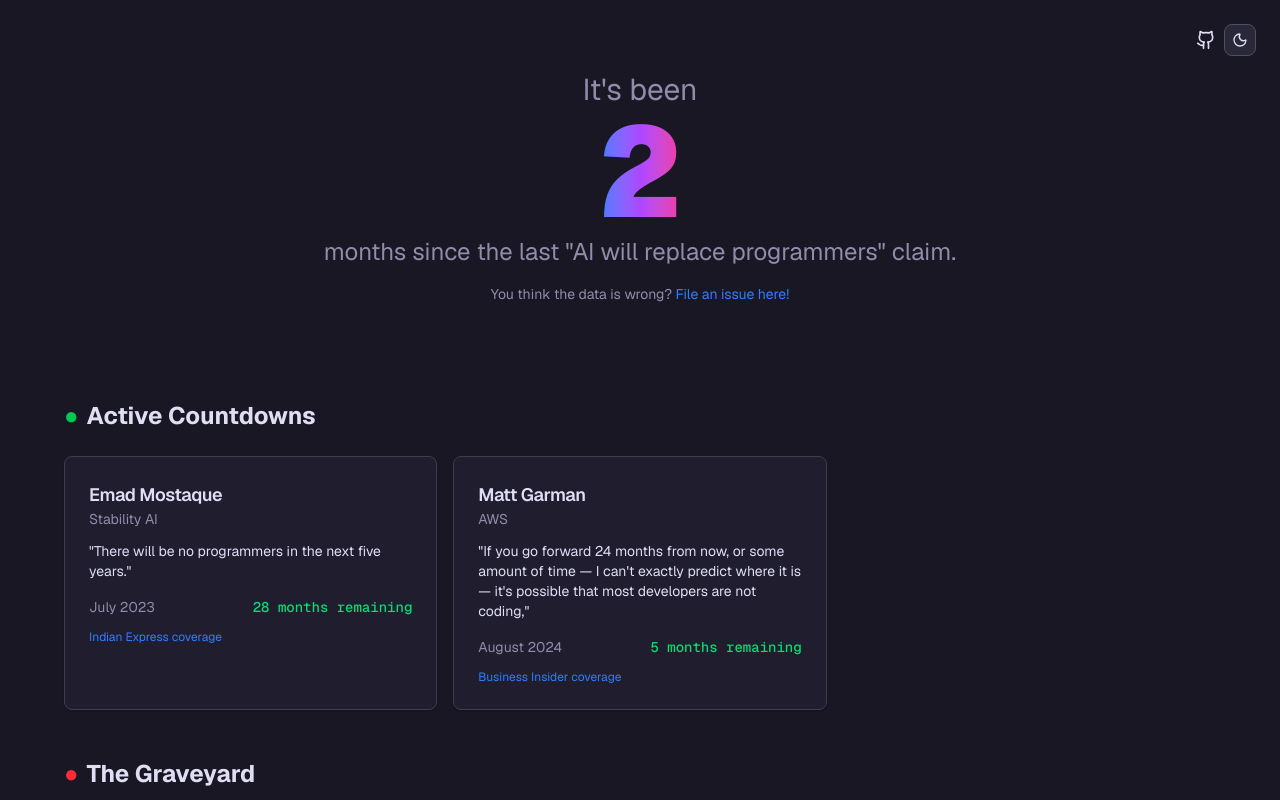
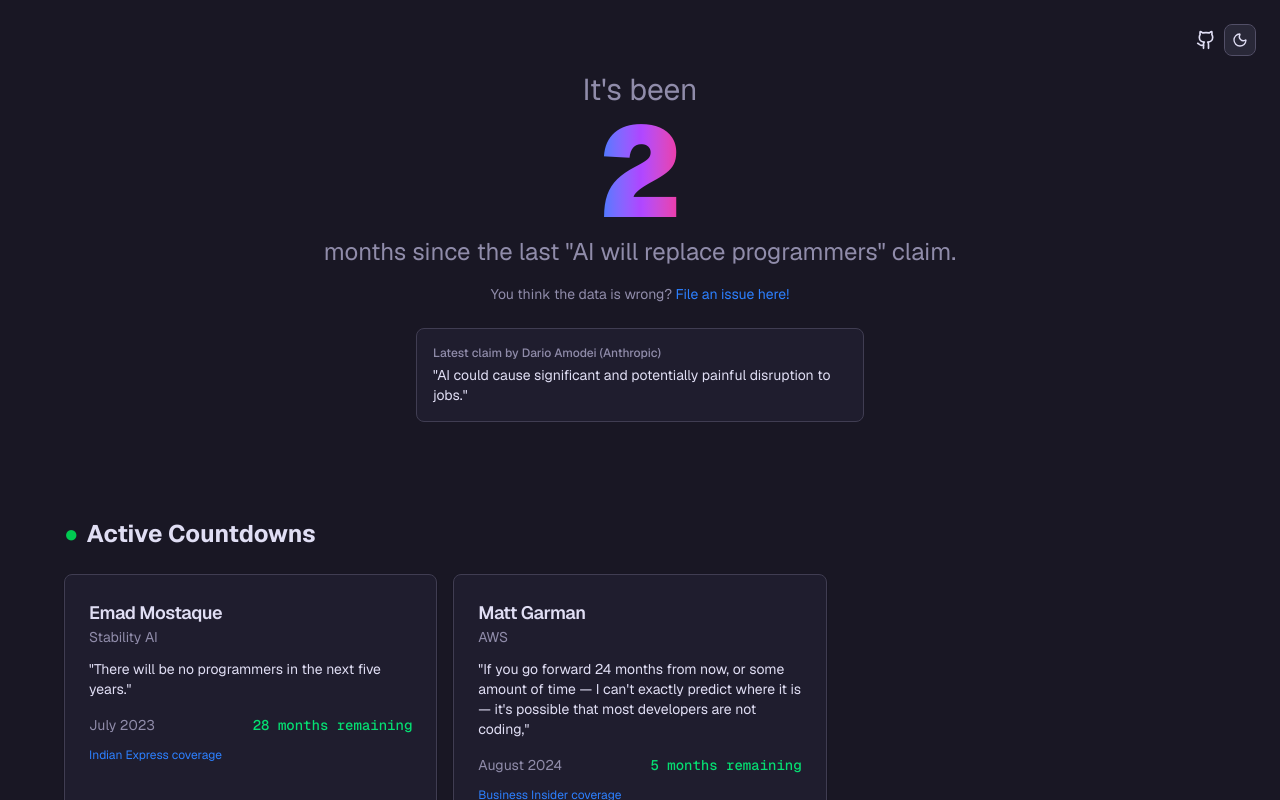
Before and after one commit to prathamdupare/ceo-hype-tracker, a Next.js app: page / in a window 1280 px wide. Shown: the top 800 px of the page. Built offline with nearby package versions, Linux system fonts and the light colour scheme.

Commit message:
Add latest claim card with smooth scroll to table

```diff
--- a/app/globals.css
+++ b/app/globals.css
@@ -7,36 +7,36 @@
 :root {
   --background: oklch(0.9699 0.0113 71.8999);
   --foreground: oklch(0.4597 0.0629 289.5561);
-    --card: oklch(0.9870 0.0107 76.6004);
+  --card: oklch(0.987 0.0107 76.6004);
   --card-foreground: oklch(0.4597 0.0629 289.5561);
   --popover: oklch(0.9389 0.0145 64.3381);
   --popover-foreground: oklch(0.4597 0.0629 289.5561);
   --primary: oklch(0.4597 0.0629 289.5561);
   --primary-foreground: oklch(0.9699 0.0113 71.8999);
-    --secondary: oklch(0.8920 0.0057 31.0551);
+  --secondary: oklch(0.892 0.0057 31.0551);
   --secondary-foreground: oklch(0.4597 0.0629 289.5561);
   --muted: oklch(0.9502 0.0101 58.2141);
   --muted-foreground: oklch(0.5768 0.0458 291.0006);
   --accent: oklch(0.9389 0.0145 64.3381);
   --accent-foreground: oklch(0.4597 0.0629 289.5561);
   --destructive: oklch(0.5989 0.1071 2.6555);
-    --border: oklch(0.8431 0.0060 333.9975);
-    --input: oklch(0.8920 0.0057 31.0551);
-    --ring: oklch(0.6171 0.0738 305.6980);
+  --border: oklch(0.8431 0.006 333.9975);
+  --input: oklch(0.892 0.0057 31.0551);
+  --ring: oklch(0.6171 0.0738 305.698);
   --chart-1: oklch(0.7555 0.1459 69.7433);
   --chart-2: oklch(0.5989 0.1071 2.6555);
-    --chart-3: oklch(0.4909 0.0770 227.9983);
+  --chart-3: oklch(0.4909 0.077 227.9983);
   --chart-4: oklch(0.6289 0.0661 210.1228);
-    --chart-5: oklch(0.6171 0.0738 305.6980);
+  --chart-5: oklch(0.6171 0.0738 305.698);
   --radius: 0.5rem;
-    --sidebar: oklch(0.9870 0.0107 76.6004);
+  --sidebar: oklch(0.987 0.0107 76.6004);
   --sidebar-foreground: oklch(0.4597 0.0629 289.5561);
-    --sidebar-primary: oklch(0.6171 0.0738 305.6980);
+  --sidebar-primary: oklch(0.6171 0.0738 305.698);
   --sidebar-primary-foreground: oklch(0.9699 0.0113 71.8999);
   --sidebar-accent: oklch(0.9389 0.0145 64.3381);
   --sidebar-accent-foreground: oklch(0.4597 0.0629 289.5561);
-    --sidebar-border: oklch(0.8920 0.0057 31.0551);
-    --sidebar-ring: oklch(0.6171 0.0738 305.6980);
+  --sidebar-border: oklch(0.892 0.0057 31.0551);
+  --sidebar-ring: oklch(0.6171 0.0738 305.698);
   --destructive-foreground: oklch(0.9699 0.0113 71.8999);
   --font-sans: Geist, sans-serif;
   --font-serif: Georgia, serif;
@@ -51,48 +51,53 @@
   --spacing: 0.25rem;
   --shadow-2xs: 0px 1px 2px 0px hsl(0 0% 0% / 0.06);
   --shadow-xs: 0px 1px 2px 0px hsl(0 0% 0% / 0.06);
-    --shadow-sm: 0px 1px 2px 0px hsl(0 0% 0% / 0.12), 0px 1px 2px -1px hsl(0 0% 0% / 0.12);
-    --shadow: 0px 1px 2px 0px hsl(0 0% 0% / 0.12), 0px 1px 2px -1px hsl(0 0% 0% / 0.12);
-    --shadow-md: 0px 1px 2px 0px hsl(0 0% 0% / 0.12), 0px 2px 4px -1px hsl(0 0% 0% / 0.12);
-    --shadow-lg: 0px 1px 2px 0px hsl(0 0% 0% / 0.12), 0px 4px 6px -1px hsl(0 0% 0% / 0.12);
-    --shadow-xl: 0px 1px 2px 0px hsl(0 0% 0% / 0.12), 0px 8px 10px -1px hsl(0 0% 0% / 0.12);
-    --shadow-2xl: 0px 1px 2px 0px hsl(0 0% 0% / 0.30);
+  --shadow-sm:
+    0px 1px 2px 0px hsl(0 0% 0% / 0.12), 0px 1px 2px -1px hsl(0 0% 0% / 0.12);
+  --shadow:
+    0px 1px 2px 0px hsl(0 0% 0% / 0.12), 0px 1px 2px -1px hsl(0 0% 0% / 0.12);
+  --shadow-md:
+    0px 1px 2px 0px hsl(0 0% 0% / 0.12), 0px 2px 4px -1px hsl(0 0% 0% / 0.12);
+  --shadow-lg:
+    0px 1px 2px 0px hsl(0 0% 0% / 0.12), 0px 4px 6px -1px hsl(0 0% 0% / 0.12);
+  --shadow-xl:
+    0px 1px 2px 0px hsl(0 0% 0% / 0.12), 0px 8px 10px -1px hsl(0 0% 0% / 0.12);
+  --shadow-2xl: 0px 1px 2px 0px hsl(0 0% 0% / 0.3);
   --tracking-normal: 0em;
 }
 
 .dark {
-    --background: oklch(0.2134 0.0255 291.1310);
-    --foreground: oklch(0.9088 0.0299 289.9690);
+  --background: oklch(0.2134 0.0255 291.131);
+  --foreground: oklch(0.9088 0.0299 289.969);
   --card: oklch(0.2413 0.0322 289.1359);
-    --card-foreground: oklch(0.9088 0.0299 289.9690);
+  --card-foreground: oklch(0.9088 0.0299 289.969);
   --popover: oklch(0.2708 0.0423 289.2331);
-    --popover-foreground: oklch(0.9088 0.0299 289.9690);
-    --primary: oklch(0.9088 0.0299 289.9690);
-    --primary-foreground: oklch(0.2134 0.0255 291.1310);
+  --popover-foreground: oklch(0.9088 0.0299 289.969);
+  --primary: oklch(0.9088 0.0299 289.969);
+  --primary-foreground: oklch(0.2134 0.0255 291.131);
   --secondary: oklch(0.3717 0.0358 291.0973);
-    --secondary-foreground: oklch(0.9088 0.0299 289.9690);
+  --secondary-foreground: oklch(0.9088 0.0299 289.969);
   --muted: oklch(0.2512 0.0263 287.6155);
   --muted-foreground: oklch(0.6539 0.0444 291.2325);
   --accent: oklch(0.2708 0.0423 289.2331);
-    --accent-foreground: oklch(0.9088 0.0299 289.9690);
+  --accent-foreground: oklch(0.9088 0.0299 289.969);
   --destructive: oklch(0.6977 0.1565 4.2242);
   --border: oklch(0.3717 0.0358 291.0973);
   --input: oklch(0.4399 0.0392 290.4171);
-    --ring: oklch(0.7760 0.0945 304.9945);
-    --chart-1: oklch(0.8429 0.1100 74.6019);
+  --ring: oklch(0.776 0.0945 304.9945);
+  --chart-1: oklch(0.8429 0.11 74.6019);
   --chart-2: oklch(0.6977 0.1565 4.2242);
   --chart-3: oklch(0.5277 0.0793 227.7159);
   --chart-4: oklch(0.8219 0.0543 209.5588);
-    --chart-5: oklch(0.7760 0.0945 304.9945);
+  --chart-5: oklch(0.776 0.0945 304.9945);
   --sidebar: oklch(0.2413 0.0322 289.1359);
-    --sidebar-foreground: oklch(0.9088 0.0299 289.9690);
-    --sidebar-primary: oklch(0.7760 0.0945 304.9945);
-    --sidebar-primary-foreground: oklch(0.2134 0.0255 291.1310);
+  --sidebar-foreground: oklch(0.9088 0.0299 289.969);
+  --sidebar-primary: oklch(0.776 0.0945 304.9945);
+  --sidebar-primary-foreground: oklch(0.2134 0.0255 291.131);
   --sidebar-accent: oklch(0.2708 0.0423 289.2331);
-    --sidebar-accent-foreground: oklch(0.9088 0.0299 289.9690);
+  --sidebar-accent-foreground: oklch(0.9088 0.0299 289.969);
   --sidebar-border: oklch(0.3717 0.0358 291.0973);
-    --sidebar-ring: oklch(0.7760 0.0945 304.9945);
-    --destructive-foreground: oklch(0.2134 0.0255 291.1310);
+  --sidebar-ring: oklch(0.776 0.0945 304.9945);
+  --destructive-foreground: oklch(0.2134 0.0255 291.131);
   --radius: 0.5rem;
   --font-sans: Geist, sans-serif;
   --font-serif: Georgia, serif;
@@ -107,11 +112,16 @@
   --spacing: 0.25rem;
   --shadow-2xs: 0px 1px 2px 0px hsl(0 0% 0% / 0.09);
   --shadow-xs: 0px 1px 2px 0px hsl(0 0% 0% / 0.09);
-    --shadow-sm: 0px 1px 2px 0px hsl(0 0% 0% / 0.18), 0px 1px 2px -1px hsl(0 0% 0% / 0.18);
-    --shadow: 0px 1px 2px 0px hsl(0 0% 0% / 0.18), 0px 1px 2px -1px hsl(0 0% 0% / 0.18);
-    --shadow-md: 0px 1px 2px 0px hsl(0 0% 0% / 0.18), 0px 2px 4px -1px hsl(0 0% 0% / 0.18);
-    --shadow-lg: 0px 1px 2px 0px hsl(0 0% 0% / 0.18), 0px 4px 6px -1px hsl(0 0% 0% / 0.18);
-    --shadow-xl: 0px 1px 2px 0px hsl(0 0% 0% / 0.18), 0px 8px 10px -1px hsl(0 0% 0% / 0.18);
+  --shadow-sm:
+    0px 1px 2px 0px hsl(0 0% 0% / 0.18), 0px 1px 2px -1px hsl(0 0% 0% / 0.18);
+  --shadow:
+    0px 1px 2px 0px hsl(0 0% 0% / 0.18), 0px 1px 2px -1px hsl(0 0% 0% / 0.18);
+  --shadow-md:
+    0px 1px 2px 0px hsl(0 0% 0% / 0.18), 0px 2px 4px -1px hsl(0 0% 0% / 0.18);
+  --shadow-lg:
+    0px 1px 2px 0px hsl(0 0% 0% / 0.18), 0px 4px 6px -1px hsl(0 0% 0% / 0.18);
+  --shadow-xl:
+    0px 1px 2px 0px hsl(0 0% 0% / 0.18), 0px 8px 10px -1px hsl(0 0% 0% / 0.18);
   --shadow-2xl: 0px 1px 2px 0px hsl(0 0% 0% / 0.45);
 }
 
@@ -193,5 +203,6 @@
   }
   html {
     @apply font-sans;
+    scroll-behavior: smooth;
   }
 }
--- a/app/page.tsx
+++ b/app/page.tsx
@@ -141,6 +141,8 @@ export default function Page() {
       parseISO(a.date_announced + "-01").getTime()
   )
 
+  const latestClaim = historicalClaims[0]
+
   return (
     <div className="min-h-svh p-4 sm:p-6">
       <div className="absolute top-4 right-4 sm:top-6 sm:right-6">
@@ -170,10 +172,21 @@ export default function Page() {
                 File an issue here!
               </a>
             </span>
+            {latestClaim && (
+              <a
+                href="#all-claims"
+                className="mt-6 inline-block max-w-md rounded-lg border border-border bg-card p-4 text-left transition-colors hover:bg-accent"
+              >
+                <p className="mb-1 text-xs font-medium text-muted-foreground">
+                  Latest claim by {latestClaim.ceo} ({latestClaim.company})
+                </p>
+                <p className="text-sm">&quot;{latestClaim.claim}&quot;</p>
+              </a>
+            )}
           </div>
         </section>
 
-        <section>
+        <section id="all-claims">
           <h2 className="mb-6 flex items-center gap-2 text-xl font-bold sm:text-2xl">
             <span className="text-green-500">●</span>
             Active Countdowns
@@ -203,7 +216,7 @@ export default function Page() {
           )}
         </section>
 
-        <section>
+        <section id="all-claims">
           <h2 className="mb-6 text-xl font-bold sm:text-2xl">
             All Historical Claims
           </h2>
```
Lines whose indentation alone changed are shown as unchanged.
